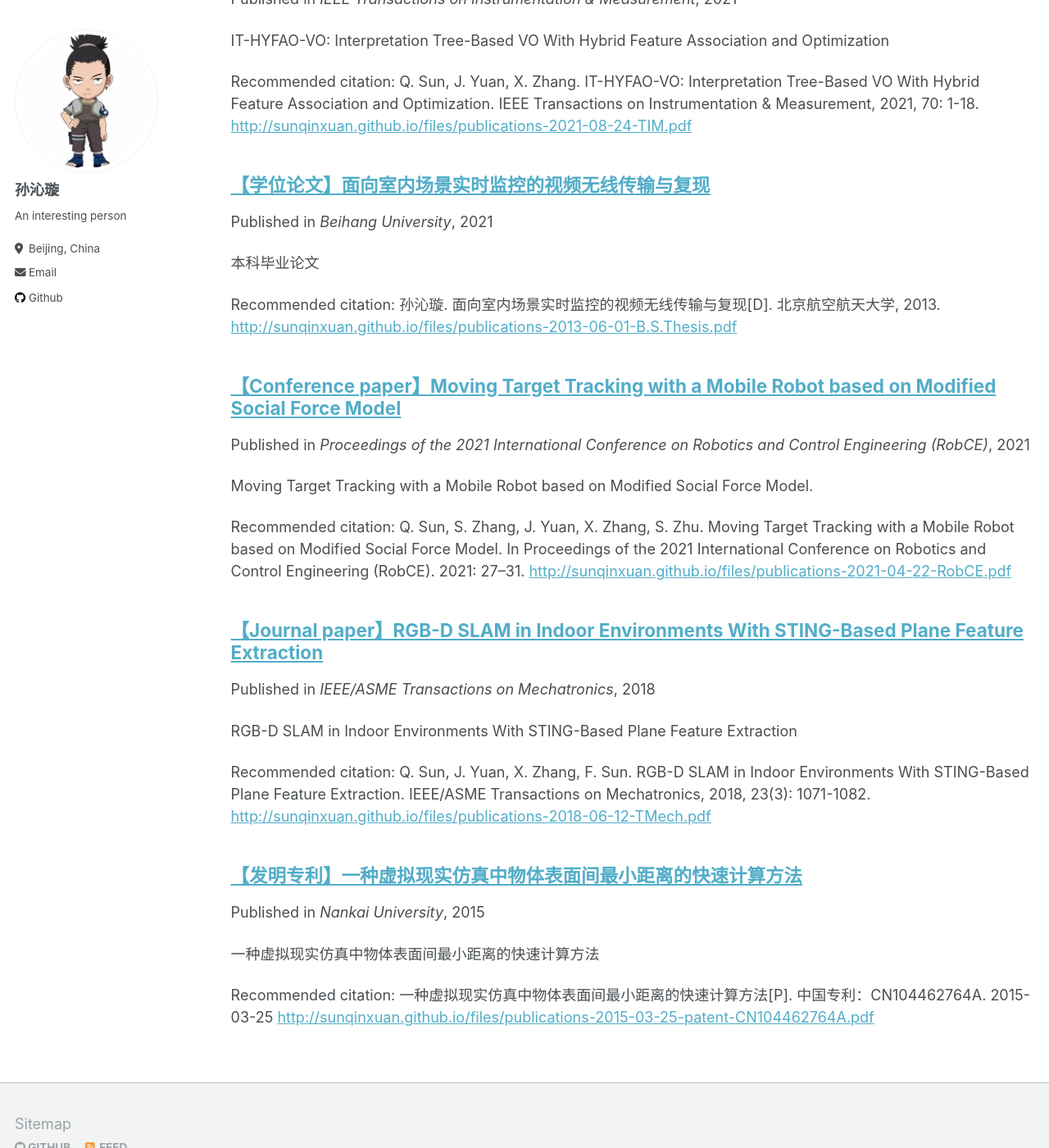
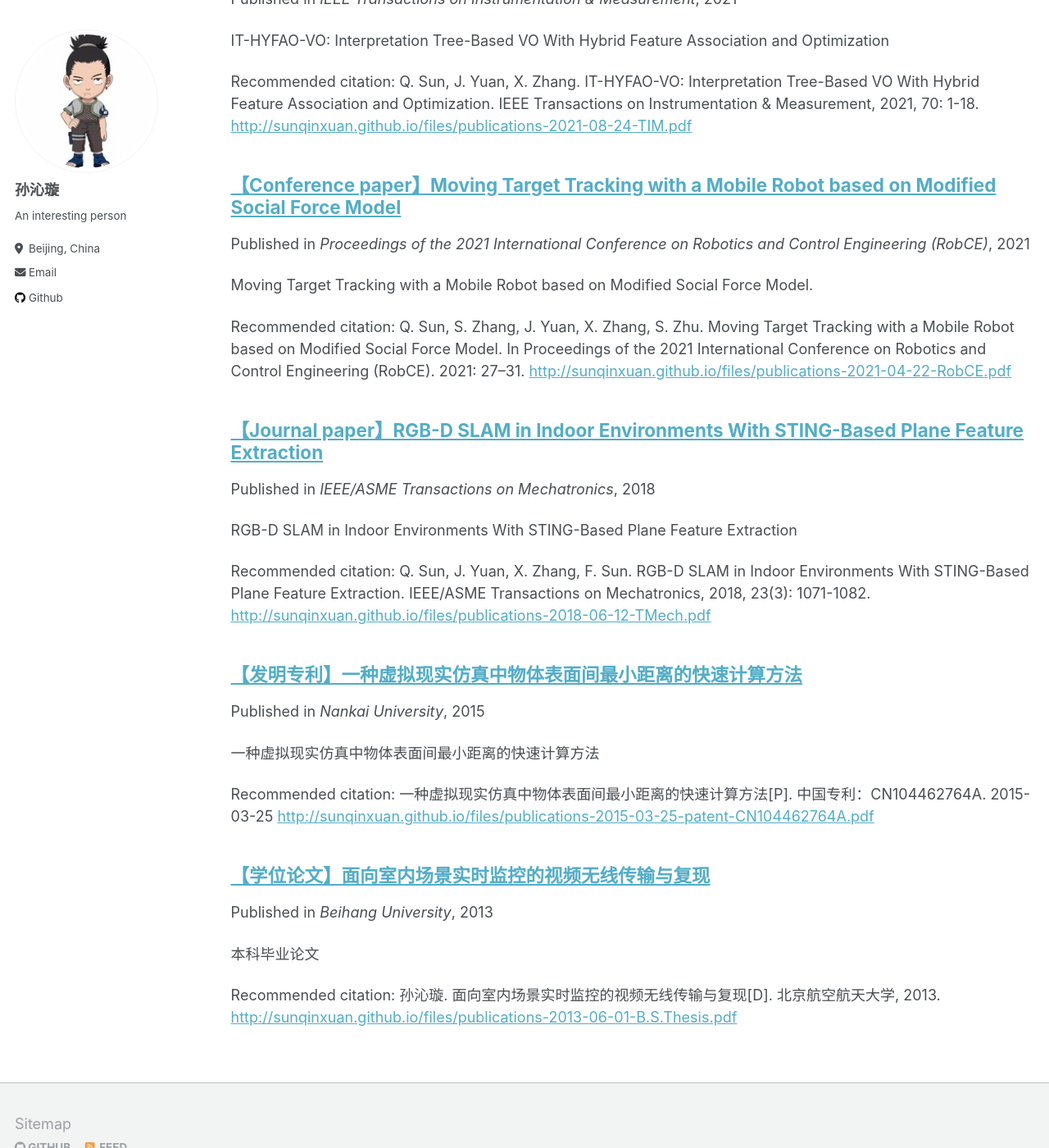
Before and after one commit to wdyiwdwd/wdyiwdwd.github.io, a Jekyll site: the page built from _pages/publications.md, in a window 1280 px wide and 1400 px high, scrolled down 278 px. Shown: the whole window at 82% size. Built offline with Jekyll 4.4.1, drawn with Linux system fonts in a browser that asks for light colours.

Commit message:
Update 2013-06-01-B.S.Thesis.md

```diff
--- a/_publications/2013-06-01-B.S.Thesis.md
+++ b/_publications/2013-06-01-B.S.Thesis.md
@@ -3,7 +3,7 @@ title: "【学位论文】面向室内场景实时监控的视频无线传输与
 collection: publications
 permalink: /publication/B-S-Thesis
 excerpt: '本科毕业论文'
-date: 2021-08-24
+date: 2013-06-01
 venue: 'Beihang University'
 paperurl: 'http://sunqinxuan.github.io/files/publications-2013-06-01-B.S.Thesis.pdf'
 citation: '孙沁璇. 面向室内场景实时监控的视频无线传输与复现[D]. 北京航空航天大学, 2013.'
```
